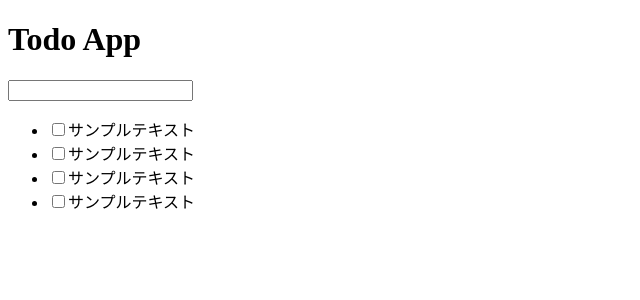
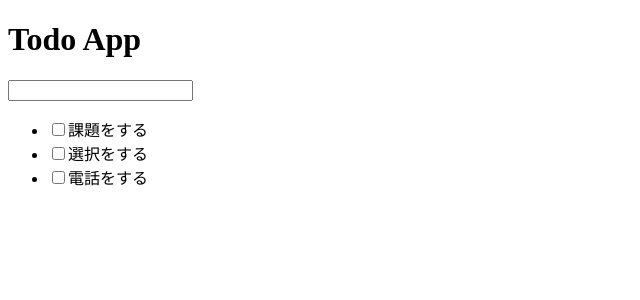
Before and after one commit to ShoheiTakei/todo-app, a React (Vite) app: page / in a window 1280 px wide. Shown: the top 300 px of the page, without its empty margins (0-640 px from the left). Built offline with nearby package versions, Linux system fonts and the light colour scheme.

Commit message:
add item props

```diff
--- a/src/Item.jsx
+++ b/src/Item.jsx
@@ -1,8 +1,8 @@
-const Item = () => {
+const Item = ({content}) => {
   return (
     <li>
       <input type="checkbox" />
-      <span>サンプルテキスト</span>
+      <span>{content}</span>
     </li>
   )
 }
--- a/src/List.tsx
+++ b/src/List.tsx
@@ -4,10 +4,9 @@ import Item from './Item'
 const List = () => {
   return (
     <ul>
-      <Item/>
-      <Item/>
-      <Item/>
-      <Item/>
+      <Item content={'課題をする'} />
+      <Item content={'選択をする'} />
+      <Item content={'電話をする'}/>
     </ul>
   )
 }
```
